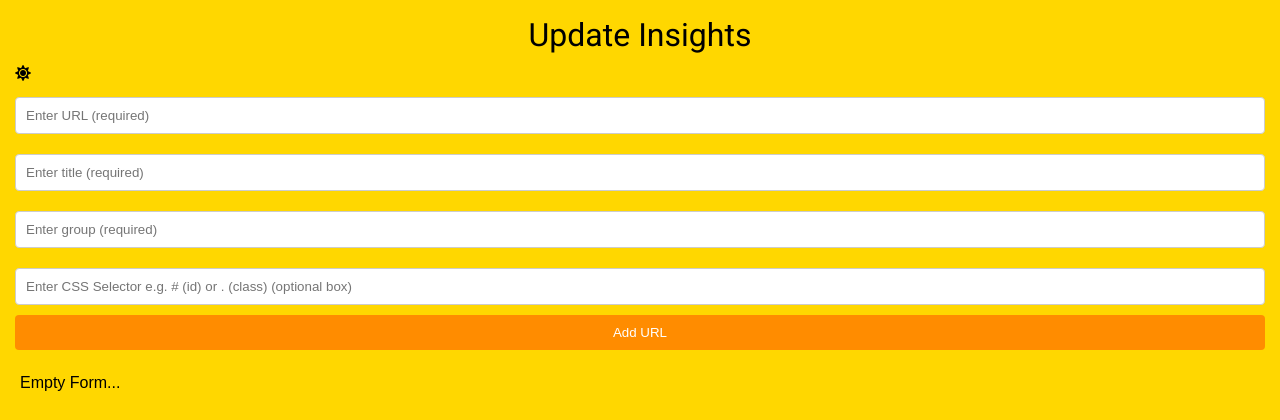
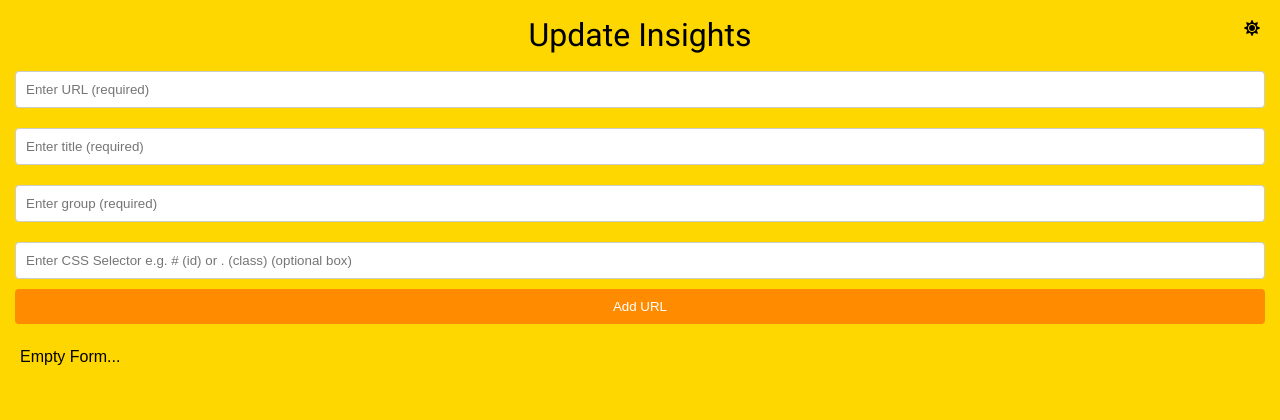
Before and after one commit to jezzaayt/UpdateInsight, a Flask app: page / in a window 1280 px wide. Shown: the top 420 px of the page. Run offline with Flask 3, Linux system fonts and the light colour scheme; some libraries are stand-ins or nearby versions.

Commit message:
Adjusted sun/moon icon to better position where most sites locate it

```diff
--- a/static/style.css
+++ b/static/style.css
@@ -16,6 +16,13 @@ body {
 body.dark-mode {
     background-color: #333; /* dark mode */
     color: #f2f2f2;
+  }
+
+  #theme-icon {
+    position: fixed;
+    top: 10px;
+    right: 10px;
+    padding: 10px;
   }
 
 /* Container for the content */
```
